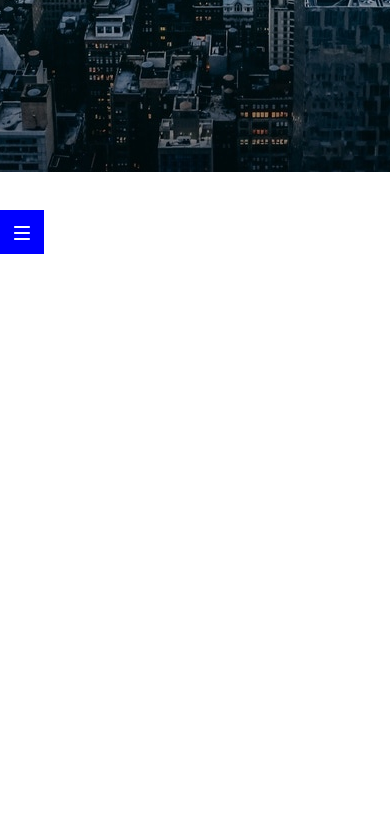
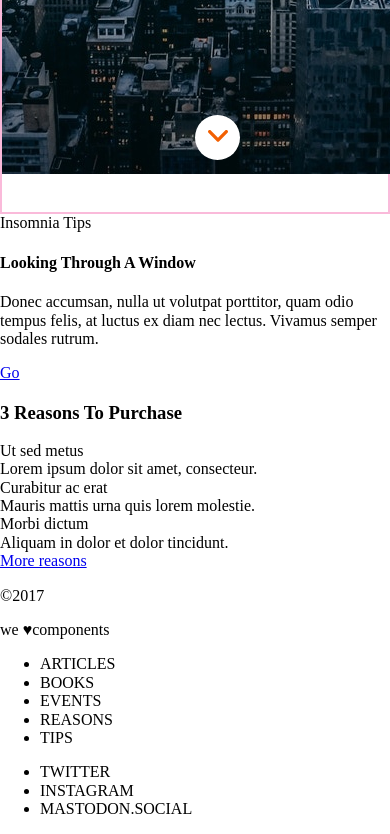
Before and after one commit to gonzalez-marian/evaluacion-final-modulo-1-gonzalez-marian, a website: page _src/templates/index.html in a window 390 px wide. Shown: the part 634-1468 px from the top of the page. Before the commit the page ends 1086 px from the top, so only its background shows below. Drawn offline with nearby package versions, Linux system fonts and the light colour scheme; files that its build step writes are made by us from their sources; files whose address does not match are found by name.

Commit message:
mobile modulo1 check

```diff
--- a/_src/assets/scss/core/_variables.scss
+++ b/_src/assets/scss/core/_variables.scss
@@ -1,2 +1,3 @@
 $font-text:'Roboto', sans-serif;
 $font_first: 42px;
+$font_size_general:16px;
--- a/_src/assets/scss/template/_base.scss
+++ b/_src/assets/scss/template/_base.scss
@@ -1,29 +1,63 @@
+*{
+	box-sizing: border-box;
+}
+
+.wrapper{
+	border: 2px solid #fabada;
+	width: 100%;
+	height: 100%;
 	.img_hero {
 		background: url('../images/cover.jpg') center center no-repeat;
 		margin: 0;
 		padding: 0;
 		height: 100vh;
 		width: 100vw;
-}
-#menu_on {
-	display: inline-block;
+		display: flex;
+		.menu_header {
 			width: 44px;
 			height: 44px;
-	position: relative;
+			position: fixed;
 			background-color: blue;
+			top: 0;
 			.line_icon {
 				width: 16px;
 				height: 14px;
 				position: absolute;
 				left: 14px;
-		bottom: 14px	;
+				top: 14px;
 			}
 		}
-.title_first {
-    font-family: $font-text;
-	font-size: 42px;
+	}
+}
+.down_buttom {
+	display: flex;
+	align-items: center;
+	justify-content: center;
+	width: 45px;
+	height: 45px;
+	border-radius: 22.5px;
+	position: absolute;
+	left: 50%;
+	bottom: 50px;
+	background-color: white;
+	.down_icon {
+		width: 20px;
+		height: 12px;
+	}
+}
+.title_first{
+	width: 100%;
+	padding-top: 120px;
 	color: white;
 	display: flex;
     flex-direction: column;
-    align-items: center;
+    text-align: center;
+	font-size: $font_first;
+	font-weight: bold;
+	line-height: 1.31;
+	justify-content: center;
+	.text_subtitle {
+		font-size: 16px;
+		font-weight: normal;
 	}
+}
--- a/_src/assets/scss/vendors/normalize.scss
+++ b/_src/assets/scss/vendors/normalize.scss
@@ -73,9 +73,9 @@
    * Remove the gray background on active links in IE 10.
    */
 
-  a {
+  /*a {
     background-color: transparent;
-  }
+  }*/
 
   /**
    * 1. Remove the bottom border in Chrome 57-
--- a/_src/templates/index.html
+++ b/_src/templates/index.html
@@ -11,16 +11,62 @@
 </head>
 
 <body>
-  <section class="img_hero"></section>
-    <header class="menu_header">
-      <a href="#" id="menu_on"><img class="line_icon" src="./ico-menu.svg"></a>
-    </header>
-      <div class="title_first">
-        <span class="text_title">ANONYMOUS</span>
-        <span class="text_title">PROXY</span>
-        <span class="text_subtitle">In hac habitasse platea dictumst.</span>
-      </div>
+  <div class="wrapper">
+      <section class="img_hero">
+          <header class="menu_header">
+              <a href="#"><img class="line_icon" src="./ico-menu.svg"></a>
+          </header>
+          <div class="title_first">
+              <span>ANONYMOUS</span>
+              <span>PROXY</span>
+              <span class="text_subtitle">In hac habitasse platea dictumst.</span>
+            </div>
+          <div class="down_buttom">
+              <a href="#"><img class="down_icon" src="./ico-scroll-down.svg"></a>
+          </div>
+      </section>
 
+</div>
+<aside>
+  <div>Insomnia Tips</div>
+  <h4>Looking Through A Window</h3>
+  <p>Donec accumsan, nulla ut volutpat porttitor, quam odio tempus felis, at luctus ex diam nec lectus. Vivamus semper sodales rutrum.</p>
+  <div>
+    <a href="#">Go</a>
+  </div>
+</aside>
+<main>
+<h3>3 Reasons To Purchase</h3>
+<div>Ut sed metus</div>
+  <span>Lorem ipsum dolor sit amet, consecteur.</span>
+<div>Curabitur ac erat</div>
+  <span>Mauris mattis urna quis lorem molestie.</span>
+<div>Morbi dictum</div>
+<span>Aliquam in dolor et dolor tincidunt.</span>
+<div>
+  <a href="#">More reasons</a>
+</div>
+</main>
+<footer>
+  <div>
+    <p>&copy;2017</p>
+    <p>we &hearts;components</p>
+  </div>
+  <nav>
+    <ul>
+      <li>ARTICLES</li>
+      <li>BOOKS</li>
+      <li>EVENTS</li>
+      <li>REASONS</li>
+      <li>TIPS</li>
+    </ul>
+    <ul>
+      <li>TWITTER</li>
+      <li>INSTAGRAM</li>
+      <li>MASTODON.SOCIAL</li>
+    </ul>
+  </nav>
+</footer>
 </body>
 
 </html>
```
Lines whose indentation alone changed are shown as unchanged.
